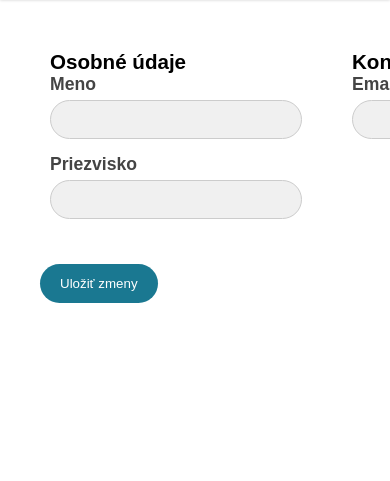
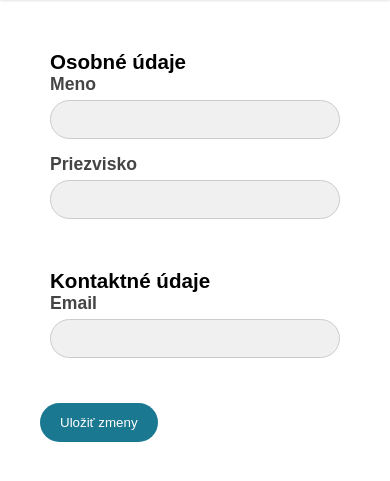
Before and after one commit to ChrisZili/TP2025_Server-Client_app, a Flask app: template flask-app/client/templates/account.html in a window 390 px wide; the page is wider, and only the part inside the window is pictured. Shown: the part 60-541 px from the top of that part. Run offline with Flask 3, Linux system fonts and the light colour scheme; the template is opened without the code that fills it, so the values that code supplies are empty.

```diff
--- a/flask-app/client/static/css/account.css
+++ b/flask-app/client/static/css/account.css
@@ -8,6 +8,14 @@
 .two-columns {
   display: flex;
   gap: 30px;
+}
+
+/* Pre malé obrazovky (napr. do 768px) zobrazíme jeden stĺpec */
+@media (max-width: 600px) {
+  .two-columns {
+    flex-direction: column;
+    gap: 15px; /* menšia medzera, ak chceš */
+  }
 }
 
 /* Každý stĺpec */
--- a/flask-app/client/templates/account.html
+++ b/flask-app/client/templates/account.html
@@ -1,8 +1,9 @@
 {% extends "layout.html" %}
 {% block stylesheet %}
-    {{ super() }}
-    <link rel="stylesheet" href="{{ url_for('static', filename='css/account.css') }}">
+{{ super() }}
+  <link rel="stylesheet" href="{{ url_for('static', filename='css/account.css') }}">
 {% endblock %}
+
 {% block title %}
 Moji Lekári - Profil
 {% endblock %}
```
